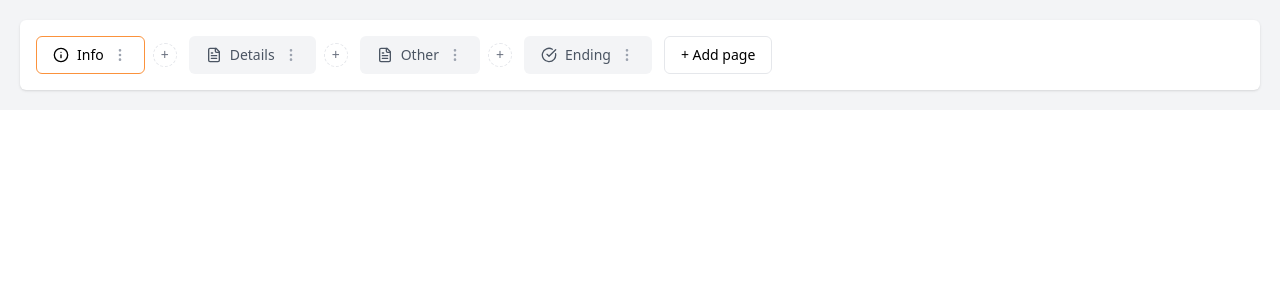
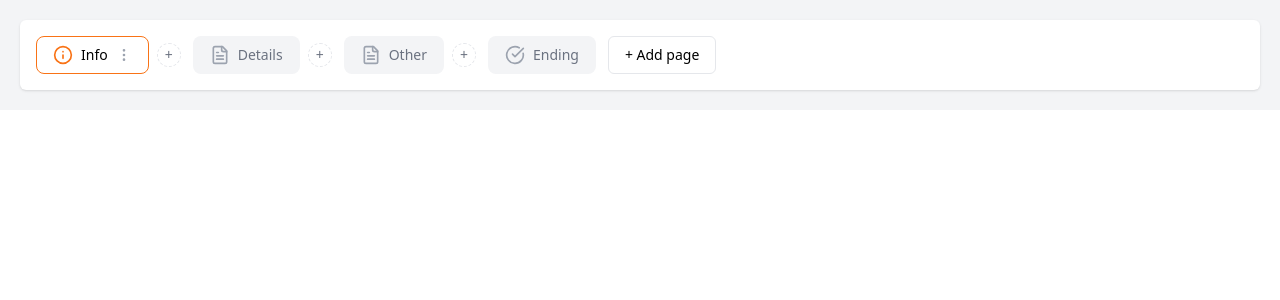
Before and after one commit to ernstchristian1202/po-test, a Next.js app: page / in a window 1280 px wide. Shown: the top 300 px of the page. Built offline with nearby package versions, Linux system fonts and the light colour scheme.

Commit message:
fixed PageCard status

```diff
--- a/components/PageCard.tsx
+++ b/components/PageCard.tsx
@@ -1,26 +1,53 @@
 import { Page } from '../types';
 import { MoreVertical, Info, FileText, CheckCircle } from 'lucide-react';
+import { useState } from 'react';
+import { PageContextMenu } from './PageContextMenu';
 
 export const PageCard = ({ page, active, onClick }: {
   page: Page;
   active: boolean;
   onClick: () => void;
 }) => {
+  const [menuOpen, setMenuOpen] = useState(false);
+
   const iconMap = {
-    info: <Info className="w-4 h-4" />,
-    doc: <FileText className="w-4 h-4" />,
-    check: <CheckCircle className="w-4 h-4" />,
+    info: <Info className="w-5 h-5" />,
+    doc: <FileText className="w-5 h-5" />,
+    check: <CheckCircle className="w-5 h-5" />,
   };
 
+  const iconColor = active ? 'text-orange-500' : 'text-gray-400 group-hover:text-gray-500';
+  const textColor = active ? 'text-black' : 'text-gray-500 group-hover:text-gray-600';
+  const borderStyle = active
+    ? 'border border-orange-500'
+    : 'border border-transparent focus:border-blue-500 focus:ring-2 focus:ring-blue-200';
+  const bgStyle = active
+    ? 'bg-white'
+    : 'bg-gray-100 hover:bg-gray-200';
+
   return (
-    <button
-      onClick={onClick}
-      className={`flex items-center gap-2 px-4 py-2 rounded-md border transition-all duration-200
-        ${active ? 'bg-white border-orange-400 text-black' : 'bg-gray-100 text-gray-600 border-transparent hover:bg-gray-200'}`}
-    >
-      {iconMap[page.icon]}
-      <span className="text-sm font-medium">{page.name}</span>
-      <MoreVertical className="w-4 h-4 ml-auto text-gray-400 hover:text-black cursor-pointer" />
-    </button>
+    <div className="relative group">
+      <button
+        onClick={onClick}
+        className={`flex items-center gap-2 px-4 py-2 rounded-lg transition-all duration-150 outline-none ${bgStyle} ${borderStyle}`}
+      >
+        <span className={iconColor}>{iconMap[page.icon]}</span>
+        <span className={`text-sm font-medium ${textColor}`}>{page.name}</span>
+        {active && (
+          <div
+            onClick={(e) => {
+              e.stopPropagation();
+              setMenuOpen(!menuOpen);
+            }}
+            className="ml-auto text-gray-400 hover:text-gray-600"
+          >
+            <MoreVertical className="w-4 h-4 cursor-pointer" />
+          </div>
+        )}
+      </button>
+      {menuOpen && (
+        <PageContextMenu onClose={() => setMenuOpen(false)} />
+      )}
+    </div>
   );
 };
```
